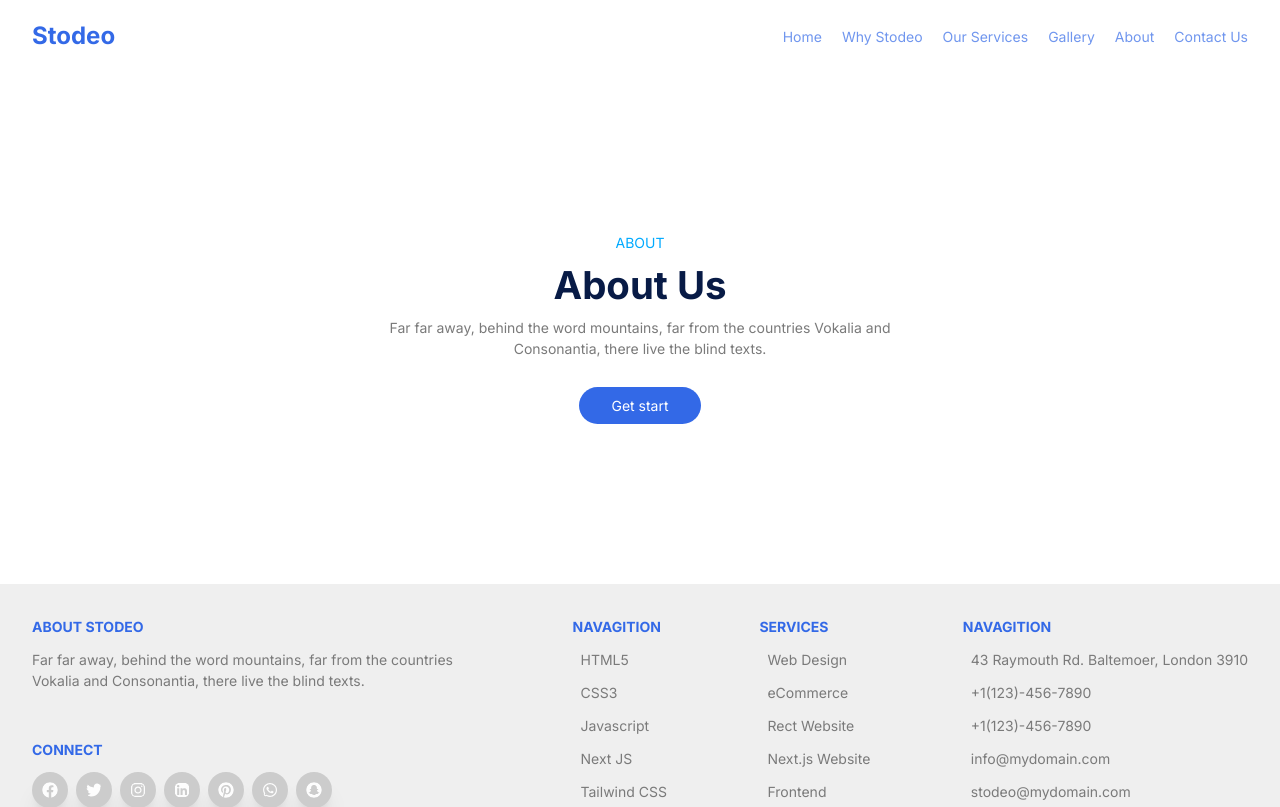
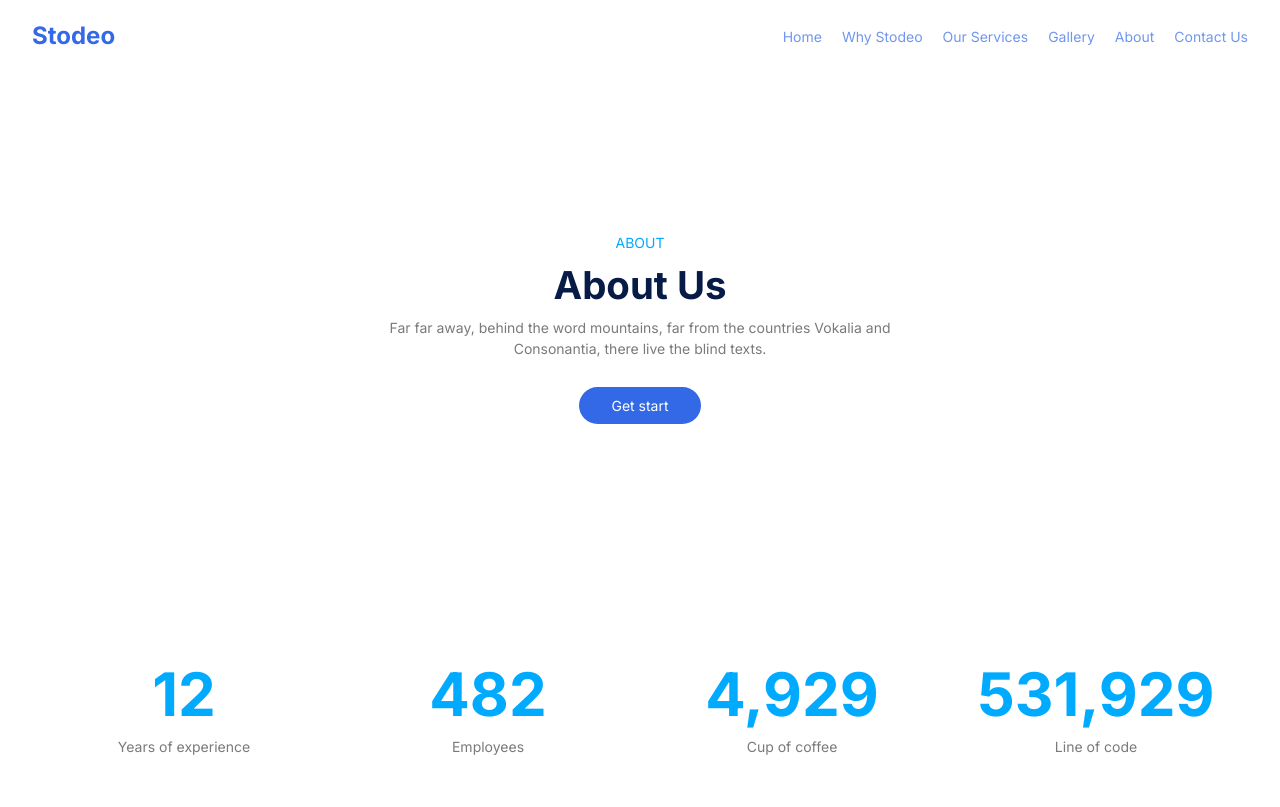
Before and after one commit to devdashk66/stodeo-agency, a Next.js app: page /about in a window 1280 px wide. Shown: the top 807 px of the page. Built offline with nearby package versions, Linux system fonts and the light colour scheme.

Commit message:
About page done

```diff
--- a/app/about/page.js
+++ b/app/about/page.js
@@ -1,10 +1,24 @@
+"use client";
 import React from "react";
 import Hero from "../components/hero/Hero";
+import Counter from "../components/counter/Counter";
+import WeAwesome from "../components/weAwesome/WeAwesome";
+import WhyChooseUs from "../components/whyChooseUs/WhyChooseUs";
+import Testimonial from "../components/testimonial/Testimonial";
 
 const about = () => {
   return (
     <>
+      {/* Hero Section */}
       <Hero pageName="ABOUT" title="About Us" />
+      {/* Counter Section */}
+      <Counter />
+      {/* We Awesome Section */}
+      <WeAwesome />
+      {/* Why Choose Us Section */}
+      <WhyChooseUs />
+      {/* Testimonial Section */}
+      <Testimonial />
     </>
   );
 };
--- /dev/null
+++ b/app/components/counter/Counter.js
@@ -0,0 +1,64 @@
+import React from "react";
+import CountUp from "react-countup";
+
+const Counter = () => {
+  return (
+    <>
+      <section className="max-w-screen-2xl m-auto pt-20 pb-36 px-8">
+        {/* Statistics section */}
+        <div className="flex flex-wrap md:justify-evenly  flex-row-reverse">
+          <div className="flex flex-col w-full lg:w-1/4 mb-10 md:mb-0 md:items-center">
+            <span
+              data-aos="fade-up"
+              data-aos-duration="800"
+              className="text-6xl text-[#00aaff] mb-3 font-bold "
+            >
+              <CountUp enableScrollSpy="true" end={531929} />
+            </span>
+            <span data-aos="fade-up" data-aos-duration="1000">
+              Line of code
+            </span>
+          </div>
+          <div className="flex flex-col w-full lg:w-1/4 mb-10 md:mb-0 md:items-center">
+            <span
+              data-aos="fade-up"
+              data-aos-duration="800"
+              className="text-6xl text-[#00aaff] mb-3 font-bold "
+            >
+              <CountUp enableScrollSpy="true" end={4929} />
+            </span>
+            <span data-aos="fade-up" data-aos-duration="1000">
+              Cup of coffee
+            </span>
+          </div>
+          <div className="flex flex-col w-full lg:w-1/4 mb-10 md:mb-0 md:items-center">
+            <span
+              data-aos="fade-up"
+              data-aos-duration="800"
+              className="text-6xl text-[#00aaff] mb-3 font-bold "
+            >
+              <CountUp enableScrollSpy="true" end={482} />
+            </span>
+            <span data-aos="fade-up" data-aos-duration="1000">
+              Employees
+            </span>
+          </div>
+          <div className="flex flex-col w-full lg:w-1/4 mb-10 md:mb-0 md:items-center">
+            <span
+              data-aos="fade-up"
+              data-aos-duration="800"
+              className="text-6xl text-[#00aaff] mb-3 font-bold "
+            >
+              <CountUp enableScrollSpy="true" end={12} />
+            </span>
+            <span data-aos="fade-up" data-aos-duration="1000">
+              Years of experience
+            </span>
+          </div>
+        </div>
+      </section>
+    </>
+  );
+};
+
+export default Counter;
--- /dev/null
+++ b/app/components/gallary/Gallary.js
@@ -0,0 +1,7 @@
+import React from "react";
+
+const Gallary = () => {
+  return <div></div>;
+};
+
+export default Gallary;
--- a/app/gallery/page.js
+++ b/app/gallery/page.js
@@ -1,10 +1,12 @@
 import React from "react";
 import Hero from "../components/hero/Hero";
+import Gallary from "../components/gallary/Gallary";
 
 const gallery = () => {
   return (
     <>
       <Hero pageName="GALLERY" title="Gallery" />
+      <Gallary />
     </>
   );
 };
```
